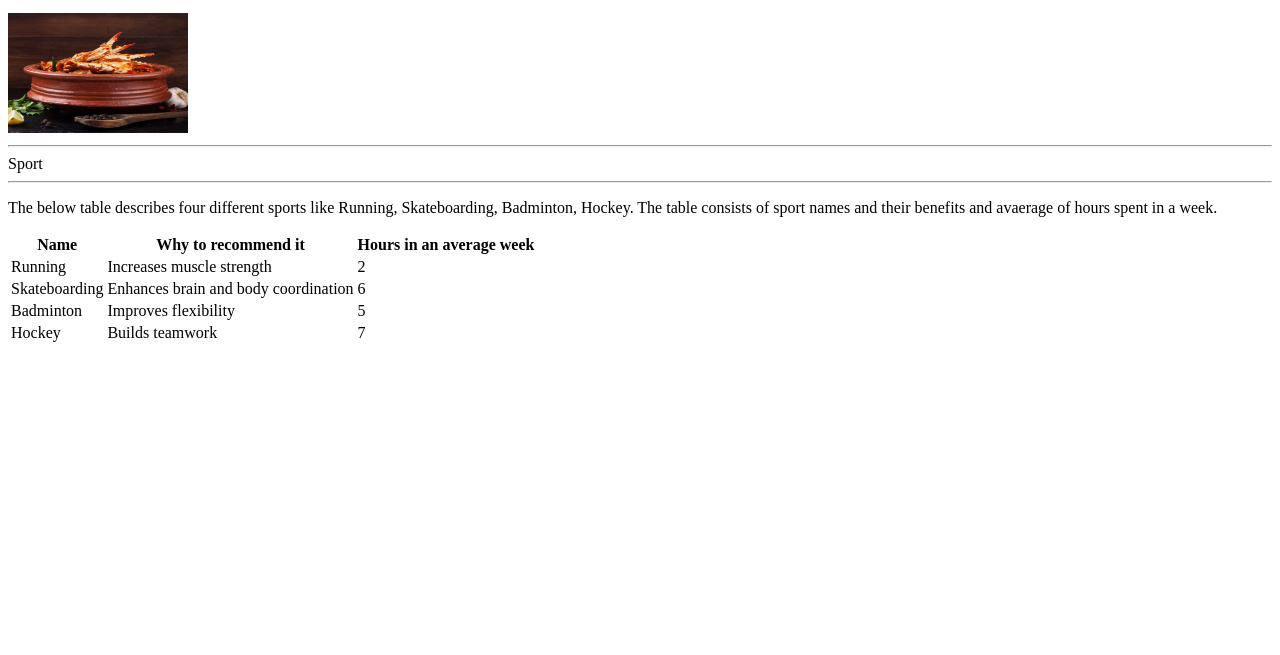
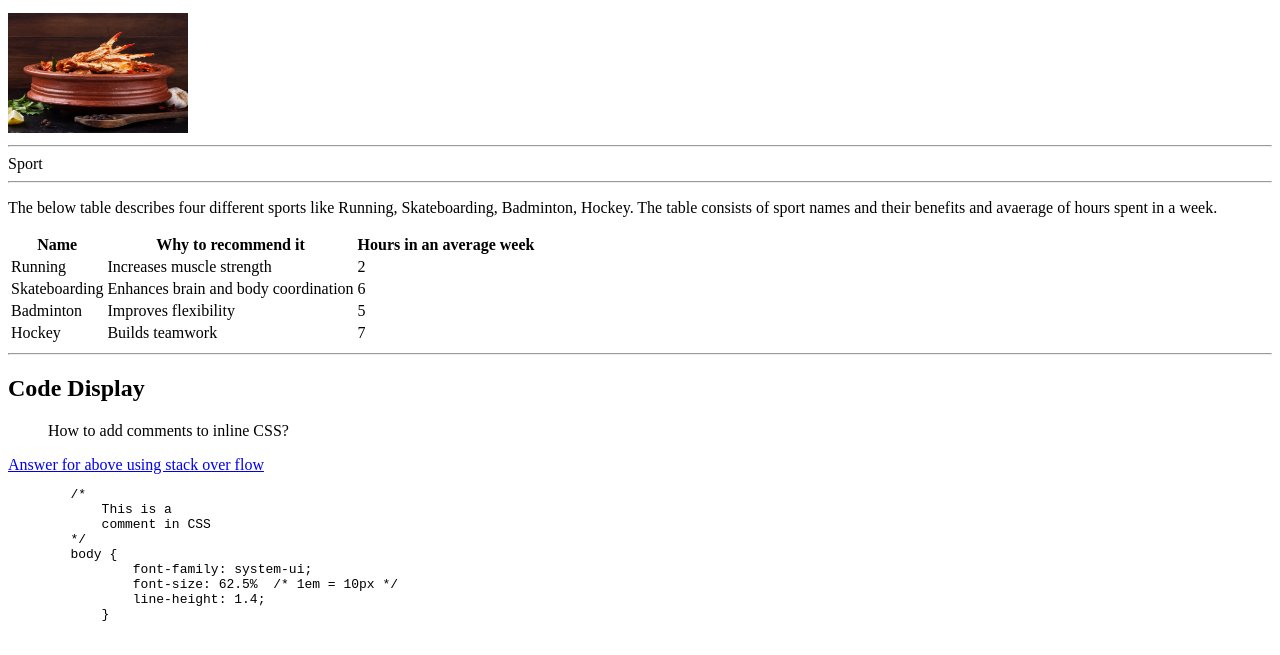
Before and after one commit to 44-563-WebApps-F23/44563-webapps-f23-assignment3-s556143, a plain HTML site: page mystats.html in a window 1280 px wide. Shown: the part 145-800 px from the top of the page. Drawn offline with Linux system fonts and the light colour scheme; files whose address does not match are found by name.

Commit message:
Updated code display

```diff
--- a/mystats.html
+++ b/mystats.html
@@ -75,5 +75,22 @@
             </td>
         </tr>
     </table>
+    <hr>
+    <h2>
+        Code Display
+    </h2>
+    <blockquote cite="https://stackoverflow.com/questions/33369038/how-to-add-comments-to-inline-css">How to add comments to inline CSS? </blockquote>
+    <a href="https://stackoverflow.com/questions/33369038/how-to-add-comments-to-inline-css">Answer for above using stack over flow</a>
+    <pre>
+        /*
+            This is a
+            comment in CSS
+        */
+        body {
+                font-family: system-ui;
+                font-size: 62.5%  /* 1em = 10px */
+                line-height: 1.4;
+            }
+    </pre>
 </body>
 </html>
```
